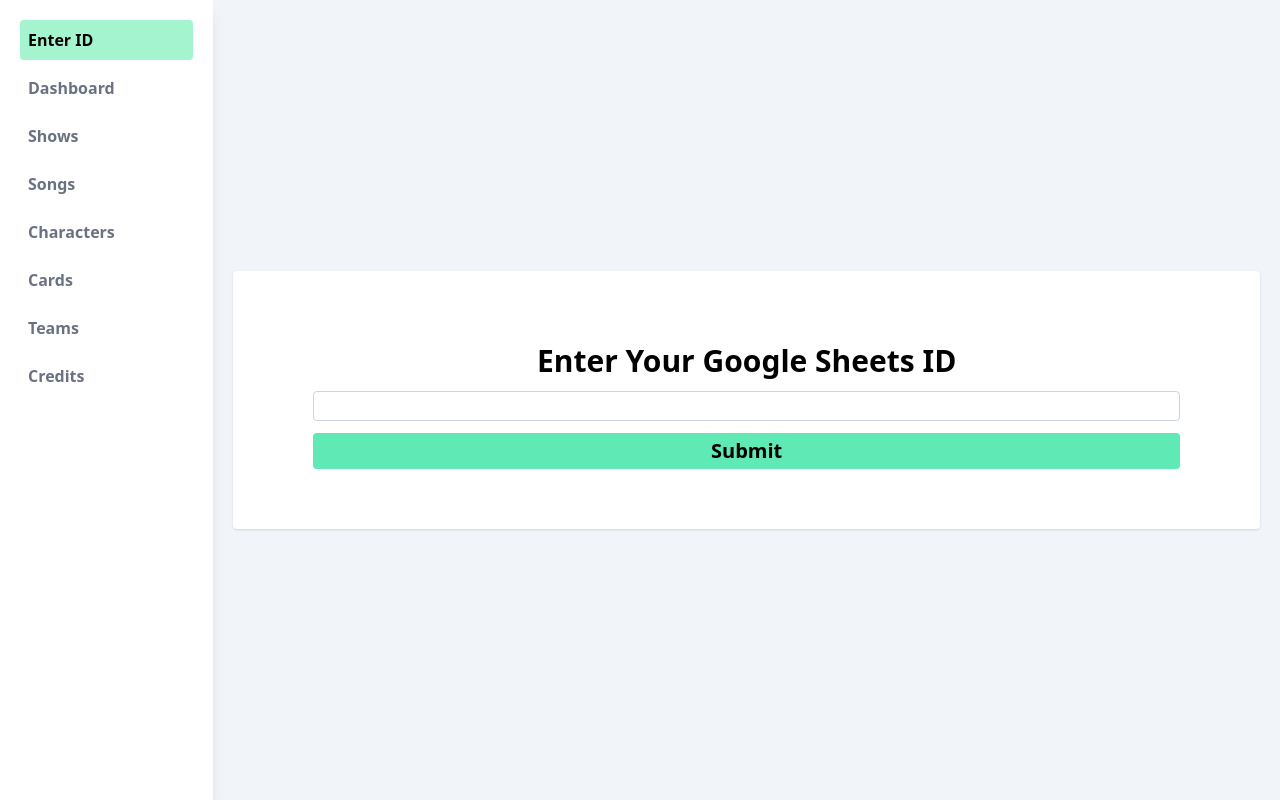
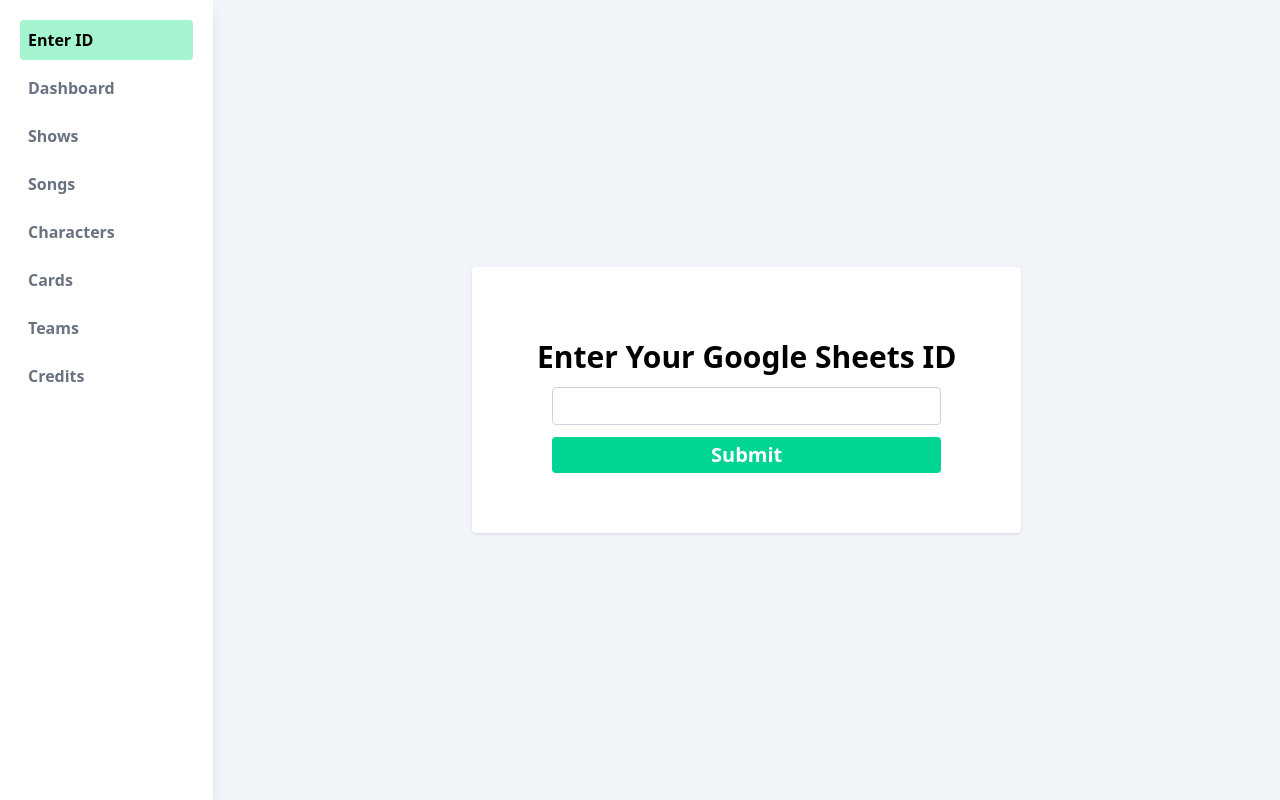
Before and after one commit to Cruz-Ethan/PJSK-Google-Sheets-Tracker, a plain HTML site: page index.html in a window 1280 px wide. Drawn offline with nearby package versions, Linux system fonts and the light colour scheme.

Commit message:
restyled index.html

```diff
--- a/index.html
+++ b/index.html
@@ -33,12 +33,12 @@
             </ul>
         </nav>
     </header>
-    <main class="p-5 col-span-10 h-full bg-slate-100 flex flex-col justify-center flex-1">
+    <main class="p-5 col-span-10 h-full bg-slate-100 flex flex-col justify-center items-center flex-1">
         <section class="bg-white rounded shadow px-10 py-15">
-            <h1 class="text-2xl lg:text-3xl font-semibold m-3 text-center">Enter Your Google Sheets ID</h1>
-            <form class="w-full px-10" id="form">
-                <input type="text" id="googleSheetsID" name="googleSheetsID" class="border border-slate-300 rounded w-full text-xl mb-3 px-1">
-                <input type="submit" class="rounded w-full text-xl bg-emerald-300 font-semibold p-1 cursor-pointer hover:bg-green-300 active:bg-green-200 transition-all duration-150">
+            <h1 class="text-xl lg:text-2xl lg:text-3xl font-semibold m-3 text-center">Enter Your Google Sheets ID</h1>
+            <form class="px-4 lg:px-10" id="form">
+                <input type="text" id="googleSheetsID" name="googleSheetsID" class="border border-slate-300 rounded text-lg lg:text-xl mb-3 p-1 w-full">
+                <input type="submit" class="w-full rounded text-white text-lg lg:text-xl bg-emerald-400 font-semibold p-1 cursor-pointer hover:bg-emerald-300 active:bg-emderald-200 transition-all duration-150">
             </form>
         </section>
     </main>
```
